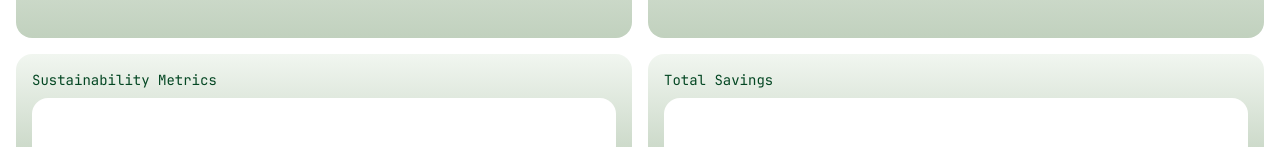
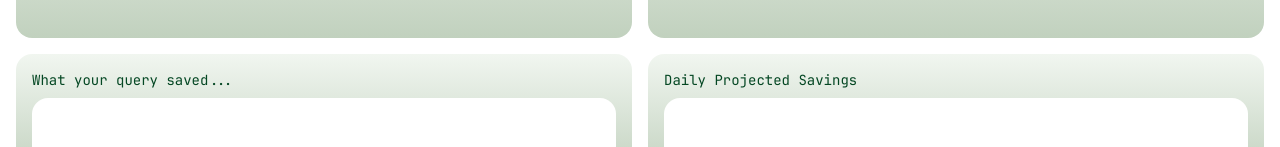
Before and after one commit to shrenikpatel17/yhack24, a Next.js app: page / in a window 1280 px wide. Shown: the part 406-553 px from the top of the page. Built offline with nearby package versions, Linux system fonts and the light colour scheme.

Commit message:
savings calculation

```diff
--- a/src/app/page.tsx
+++ b/src/app/page.tsx
@@ -131,6 +131,23 @@ export default function Home() {
       setIsApproved(true);
     }
   };
+
+  const getCharacterCount = () => {
+    var charLength = 0;
+    if (answer && results) {
+      charLength = results.reduce((total, result) => total + (result.metadata?.answer?.length || 0), 0)
+    }
+    if (results && !answer) {
+      charLength = results.reduce((total, result) => total + (result.metadata?.answer?.length || 0), 0)
+    }
+    if (answer && !results){
+      charLength = 0;
+    }
+
+    return charLength;
+  };
+
+  console.log("Count: ", getCharacterCount())
 
   return (
     <>
@@ -268,13 +285,13 @@ export default function Home() {
       </div>
 
       <div className="bg-gradient-to-b from-grad-light to-grad-dark rounded-2xl p-4">
-        <h2 className="text-text-green text-sm font-MonoReg">Sustainability Metrics</h2>
+        <h2 className="text-text-green text-sm font-MonoReg">What your query saved...</h2>
         {/* Metrics content */}
         <div className="bg-white mt-2 from-grad-light via-grad-light to-grad-dark rounded-2xl p-4 h-16"></div>
       </div>
 
       <div className="bg-gradient-to-b from-grad-light to-grad-dark rounded-2xl p-4">
-        <h2 className="text-text-green text-sm font-MonoReg">Total Savings</h2>
+        <h2 className="text-text-green text-sm font-MonoReg">Daily Projected Savings</h2>
         {/* Savings content */}
         <div className="bg-white mt-2 from-grad-light via-grad-light to-grad-dark rounded-2xl p-4 h-16"></div>
       </div>
```
